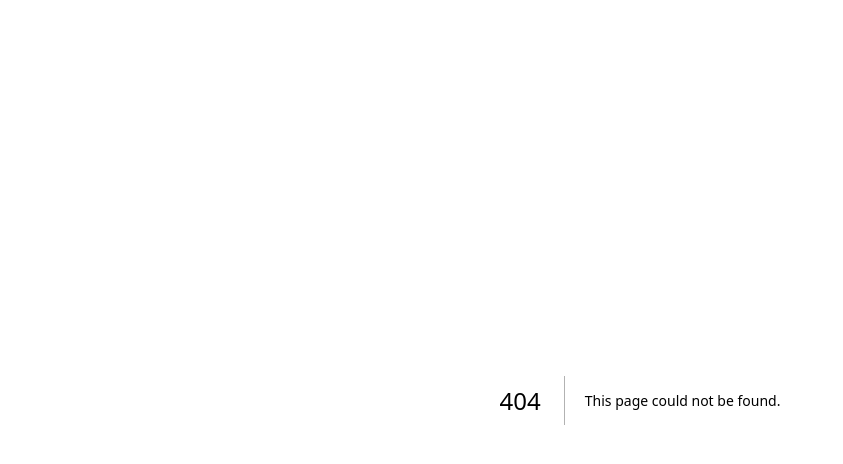
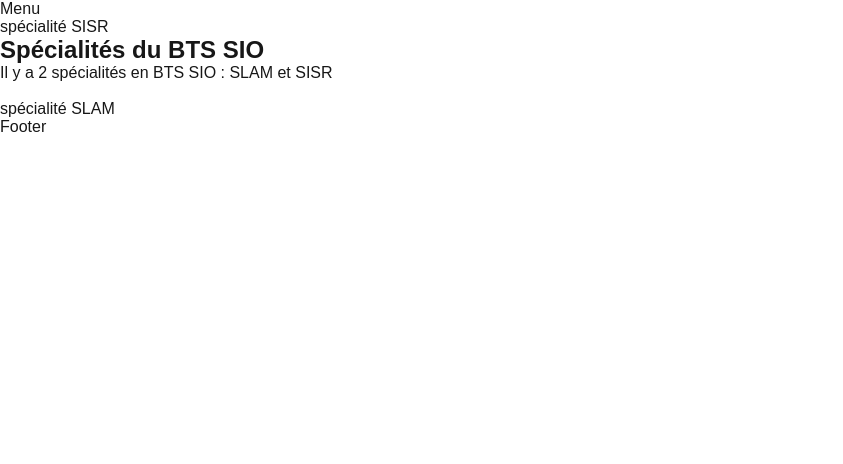
Before and after one commit to KLenesley/ApplicationBTS-SIO, a Next.js app: page /specialites in a window 1280 px wide. Before the commit this address had no page. Shown: the top 464 px of the page, without its empty margins (0-843 px from the left). Built offline with nearby package versions, Linux system fonts and the light colour scheme.

Commit message:
navigation

```diff
--- a/src/app/layout.tsx
+++ b/src/app/layout.tsx
@@ -25,7 +25,9 @@ export default function RootLayout({
   return (
     <html lang="en">
       <body className={`${geistSans.variable} ${geistMono.variable}`}>
+        Menu
         {children}
+        Footer
       </body>
     </html>
   );
--- /dev/null
+++ b/src/app/specialites/layout.tsx
@@ -0,0 +1,8 @@
+export default function BlogLayout({
+    children,
+  }: {
+    children: React.ReactNode
+  }) {
+    return <section><a href="http://localhost:3000/specialites/sisr">spécialité SISR</a>{children}
+    <a href="http://localhost:3000/specialites/slam">spécialité SLAM</a></section>
+  }
--- /dev/null
+++ b/src/app/specialites/page.tsx
@@ -0,0 +1,13 @@
+import styles from './styles.module.css'
+
+export default function Specialite() {
+
+    return (
+        <div>
+            <h1 className="text-blue-800">Spécialités du BTS SIO</h1>
+            Il y a 2 spécialités en BTS SIO : SLAM et SISR
+            <br></br><br></br>
+        </div>
+    );
+
+}
```
Also changed, not shown: src/app/certifications/page.tsx (added, +10 -0 lines), src/app/page.tsx (+8 -6 lines), src/app/specialites/sisr/page.tsx (added, +9 -0 lines), src/app/specialites/slam/page.tsx (added, +9 -0 lines).
